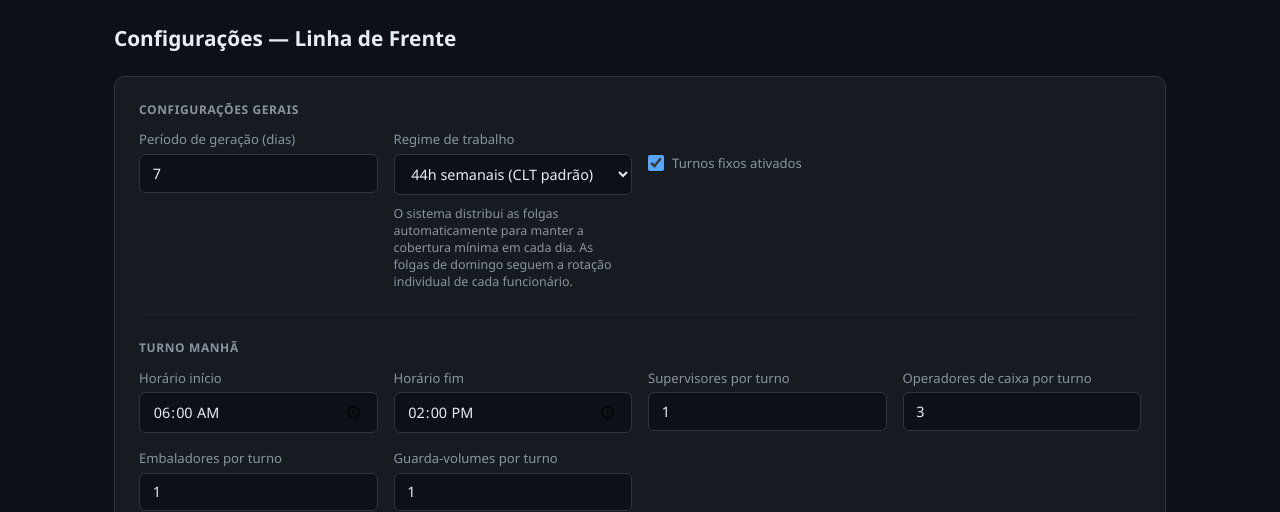
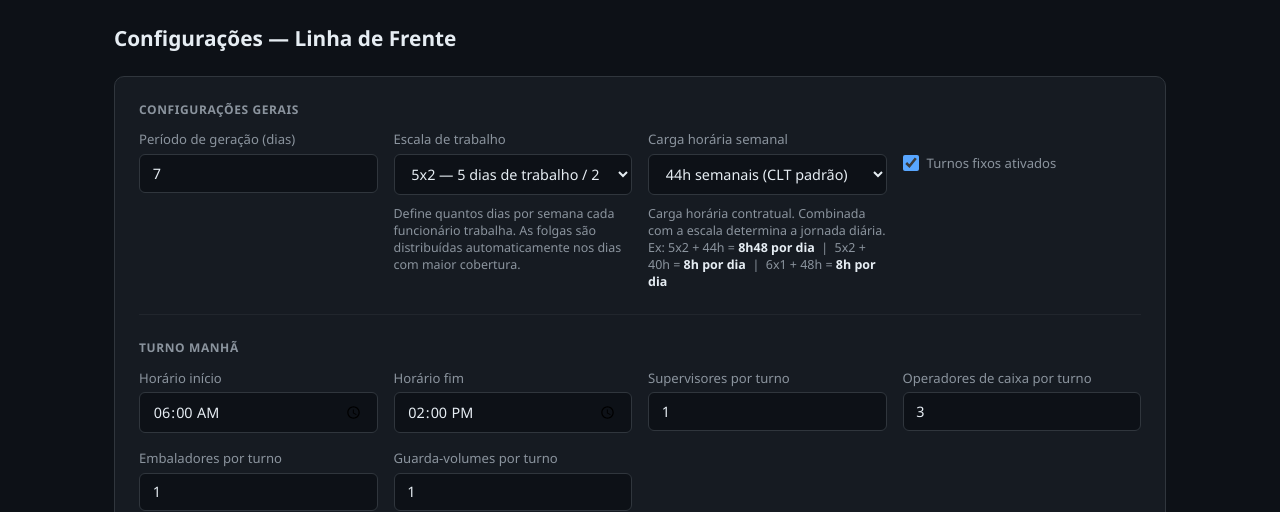
Before and after one commit to Ronaldo-junio/RJSS, a Flask app: page /usuario/admin/gerar-escalas/configuracoes/ in a window 1280 px wide. Shown: the part 63-575 px from the top of the page. Run offline with Flask 3, Linux system fonts and the light colour scheme; the visitor is signed in with stand-in values (Sample User, id 1).

Commit message:
feat: separa escala de trabalho (5x2/6x1) da carga horária (44h/48h/...)
logica_escalas.py:
- ESCALAS_PADRAO: define dias trabalhados por semana (5x2=5, 6x1=6)
- HORAS_SEMANAIS: define carga contratual (44h, 48h, 36h, 32h, 30h)
- _planejar_folgas_regime: usa escala_padrao para calcular folgas,
  armazena horas_semanais para referência futura

app.py:
- get_config: campos escala_padrao e horas_semanais separados
  (migra automaticamente regime_trabalho legado para escala_padrao)
- configuracoes_escala: salva os dois campos independentemente

configuracoes.html: dois selects — "Escala de trabalho" e "Carga horária"
index.html: exibe escala e carga no resumo da página de geração

Co-Authored-By: rjss via Moxt <noreply@moxt.ai>

```diff
--- a/app.py
+++ b/app.py
@@ -57,7 +57,8 @@ def get_config(username):
     default = {
         'turnos_fixos': True,
         'periodo_geracao_dias': 7,
-        'regime_trabalho': '44h',
+        'escala_padrao': '5x2',
+        'horas_semanais': '44h',
         'turnos': {
             'manha': {'horario_inicio': '06:00', 'horario_fim': '14:00',
                       'supervisores': 1, 'operadores_caixa': 3, 'embaladores': 1, 'guarda_volumes': 1},
@@ -71,8 +72,10 @@ def get_config(username):
         cfg['caixas'] = []
     if 'feriados_locais' not in cfg:
         cfg['feriados_locais'] = []
-    if 'regime_trabalho' not in cfg:
-        cfg['regime_trabalho'] = '44h'
+    if 'escala_padrao' not in cfg:
+        cfg['escala_padrao'] = cfg.pop('regime_trabalho', '5x2')
+    if 'horas_semanais' not in cfg:
+        cfg['horas_semanais'] = '44h'
     return cfg
 
 def save_config(username, data):
@@ -484,7 +487,8 @@ def configuracoes_escala(username):
     if request.method == 'POST':
         config['turnos_fixos'] = 'turnos_fixos' in request.form
         config['periodo_geracao_dias'] = int(request.form.get('periodo_dias', 7))
-        config['regime_trabalho'] = request.form.get('regime_trabalho', '44h')
+        config['escala_padrao'] = request.form.get('escala_padrao', '5x2')
+        config['horas_semanais'] = request.form.get('horas_semanais', '44h')
         for turno in ['manha', 'tarde']:
             config['turnos'][turno] = {
                 'horario_inicio': request.form.get(f'{turno}_inicio', ''),
--- a/logica_escalas.py
+++ b/logica_escalas.py
@@ -9,14 +9,21 @@ CARGOS = {
 
 DIAS_PT = {0: 'segunda', 1: 'terca', 2: 'quarta', 3: 'quinta', 4: 'sexta', 5: 'sabado', 6: 'domingo'}
 
-REGIMES_TRABALHO = {
-    '44h': {'horas_semanais': 44, 'descricao': '44h semanais (CLT padrão)'},
-    '48h': {'horas_semanais': 48, 'descricao': '48h semanais (máximo CLT)'},
-    '36h': {'horas_semanais': 36, 'descricao': '36h semanais'},
-    '32h': {'horas_semanais': 32, 'descricao': '32h semanais'},
-    '30h': {'horas_semanais': 30, 'descricao': '30h semanais'},
-    '5x2': {'horas_semanais': None, 'descricao': '5x2 (5 dias trabalho, 2 folgas consecutivas)'},
+ESCALAS_PADRAO = {
+    '5x2': {'dias_trabalho': 5, 'descricao': '5x2 — 5 dias de trabalho / 2 folgas por semana'},
+    '6x1': {'dias_trabalho': 6, 'descricao': '6x1 — 6 dias de trabalho / 1 folga por semana'},
 }
+
+HORAS_SEMANAIS = {
+    '44h': {'horas': 44, 'descricao': '44h semanais (CLT padrão)'},
+    '48h': {'horas': 48, 'descricao': '48h semanais (máximo CLT)'},
+    '36h': {'horas': 36, 'descricao': '36h semanais'},
+    '32h': {'horas': 32, 'descricao': '32h semanais'},
+    '30h': {'horas': 30, 'descricao': '30h semanais'},
+}
+
+# Mantido para compatibilidade com imports externos
+REGIMES_TRABALHO = {k: {'horas_semanais': v['horas'], 'descricao': v['descricao']} for k, v in HORAS_SEMANAIS.items()}
 
 
 # ── Feriados nacionais (fixos + móveis) ───────────────────────────────────────
@@ -301,19 +308,17 @@ def _planejar_folgas_regime(funcionarios, config, datas_semana):
     garantindo que os dias mais cheios absorvam as ausências.
     Retorna {func_id: set(data_str)} com TODAS as folgas da semana.
     """
-    regime = config.get('regime_trabalho', '44h')
+    escala = config.get('escala_padrao', '5x2')
+    horas_key = config.get('horas_semanais', '44h')
     if not datas_semana:
         return {}
 
-    # Dias de trabalho alvo por semana
-    if regime == '5x2':
-        dias_trabalho_alvo = 5
-    else:
-        info = REGIMES_TRABALHO.get(regime, REGIMES_TRABALHO['44h'])
-        h_sem = info.get('horas_semanais') or 44
-        turnos_cfg = config.get('turnos', {})
-        h_media = (sum(horas_turno(t) for t in turnos_cfg.values()) / len(turnos_cfg)) if turnos_cfg else 8.0
-        dias_trabalho_alvo = min(len(datas_semana), max(1, round(h_sem / h_media)))
+    # Dias de trabalho alvo: definido pela escala (5x2 → 5, 6x1 → 6)
+    info_escala = ESCALAS_PADRAO.get(escala, ESCALAS_PADRAO['5x2'])
+    dias_trabalho_alvo = min(len(datas_semana), info_escala['dias_trabalho'])
+
+    # Horas semanais: informacional — usado para validação futura e exibição
+    h_semanais = HORAS_SEMANAIS.get(horas_key, HORAS_SEMANAIS['44h'])['horas']  # noqa: F841
 
     folgas = {f['id']: set() for f in funcionarios}
 
--- a/templates/usuario/gerar_escalas/configuracoes.html
+++ b/templates/usuario/gerar_escalas/configuracoes.html
@@ -65,19 +65,32 @@
         <input type="number" name="periodo_dias" value="{{ config.periodo_geracao_dias }}" min="1" max="31" />
       </div>
       <div class="form-group">
-        <label>Regime de trabalho</label>
-        <select name="regime_trabalho">
-          {% set r = config.get('regime_trabalho', '44h') %}
-          <option value="44h" {{ 'selected' if r == '44h' }}>44h semanais (CLT padrão)</option>
-          <option value="48h" {{ 'selected' if r == '48h' }}>48h semanais (máximo CLT)</option>
-          <option value="36h" {{ 'selected' if r == '36h' }}>36h semanais</option>
-          <option value="32h" {{ 'selected' if r == '32h' }}>32h semanais</option>
-          <option value="30h" {{ 'selected' if r == '30h' }}>30h semanais</option>
-          <option value="5x2" {{ 'selected' if r == '5x2' }}>5x2 — 5 dias trabalho / 2 folgas</option>
+        <label>Escala de trabalho</label>
+        <select name="escala_padrao">
+          {% set ep = config.get('escala_padrao', '5x2') %}
+          <option value="5x2" {{ 'selected' if ep == '5x2' }}>5x2 — 5 dias de trabalho / 2 folgas por semana</option>
+          <option value="6x1" {{ 'selected' if ep == '6x1' }}>6x1 — 6 dias de trabalho / 1 folga por semana</option>
         </select>
         <p style="font-size:0.78rem; color:#8b949e; margin-top:0.3rem;">
-          O sistema distribui as folgas automaticamente para manter a cobertura mínima em cada dia.
-          As folgas de domingo seguem a rotação individual de cada funcionário.
+          Define quantos dias por semana cada funcionário trabalha.
+          As folgas são distribuídas automaticamente nos dias com maior cobertura.
+        </p>
+      </div>
+      <div class="form-group">
+        <label>Carga horária semanal</label>
+        <select name="horas_semanais">
+          {% set hs = config.get('horas_semanais', '44h') %}
+          <option value="44h" {{ 'selected' if hs == '44h' }}>44h semanais (CLT padrão)</option>
+          <option value="48h" {{ 'selected' if hs == '48h' }}>48h semanais (máximo CLT)</option>
+          <option value="36h" {{ 'selected' if hs == '36h' }}>36h semanais</option>
+          <option value="32h" {{ 'selected' if hs == '32h' }}>32h semanais</option>
+          <option value="30h" {{ 'selected' if hs == '30h' }}>30h semanais</option>
+        </select>
+        <p style="font-size:0.78rem; color:#8b949e; margin-top:0.3rem;">
+          Carga horária contratual. Combinada com a escala determina a jornada diária.<br>
+          Ex: 5x2 + 44h = <strong style="color:#e6edf3;">8h48 por dia</strong> &nbsp;|&nbsp;
+          5x2 + 40h = <strong style="color:#e6edf3;">8h por dia</strong> &nbsp;|&nbsp;
+          6x1 + 48h = <strong style="color:#e6edf3;">8h por dia</strong>
         </p>
       </div>
       <div class="form-group">
```
Also changed, not shown: templates/usuario/gerar_escalas/index.html (+11 -10 lines).
